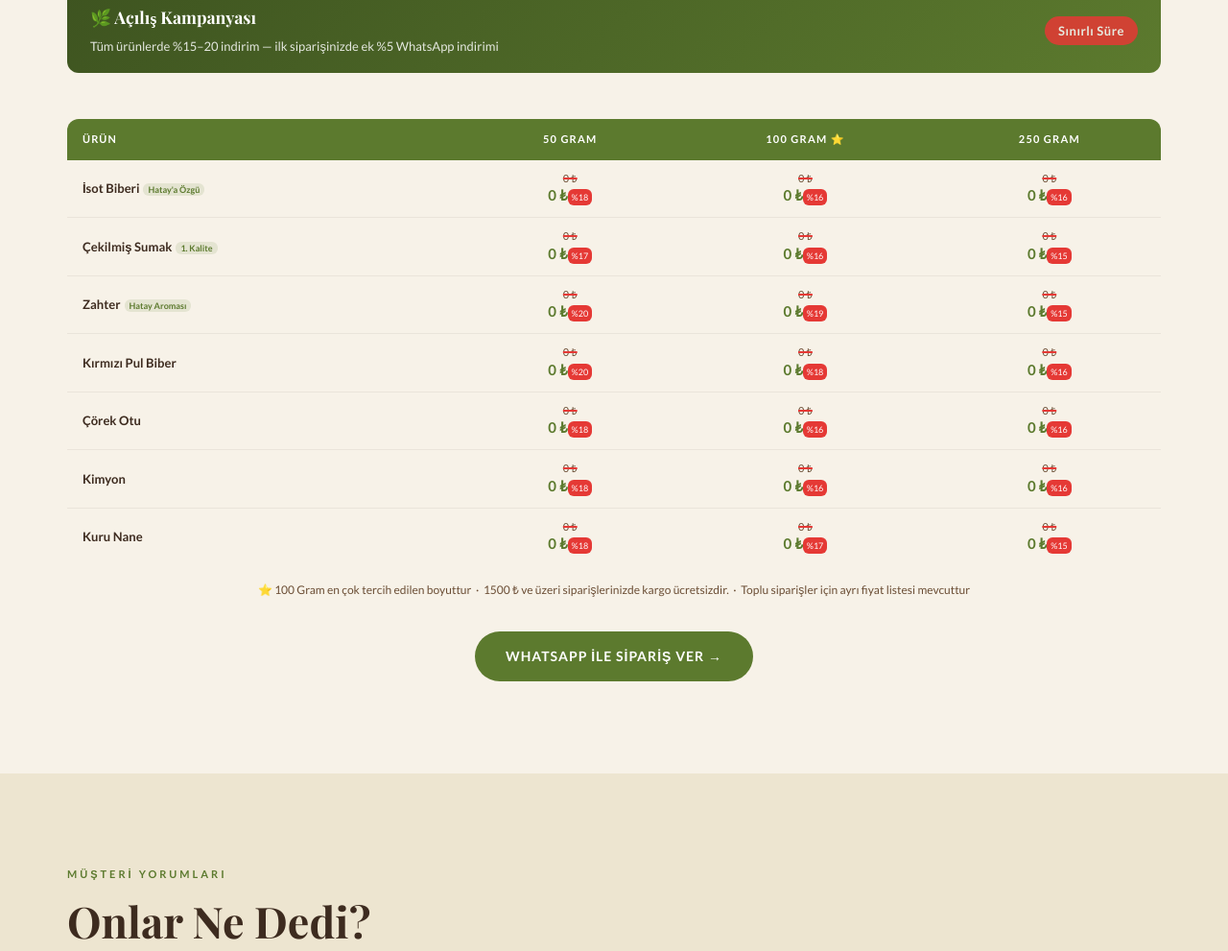
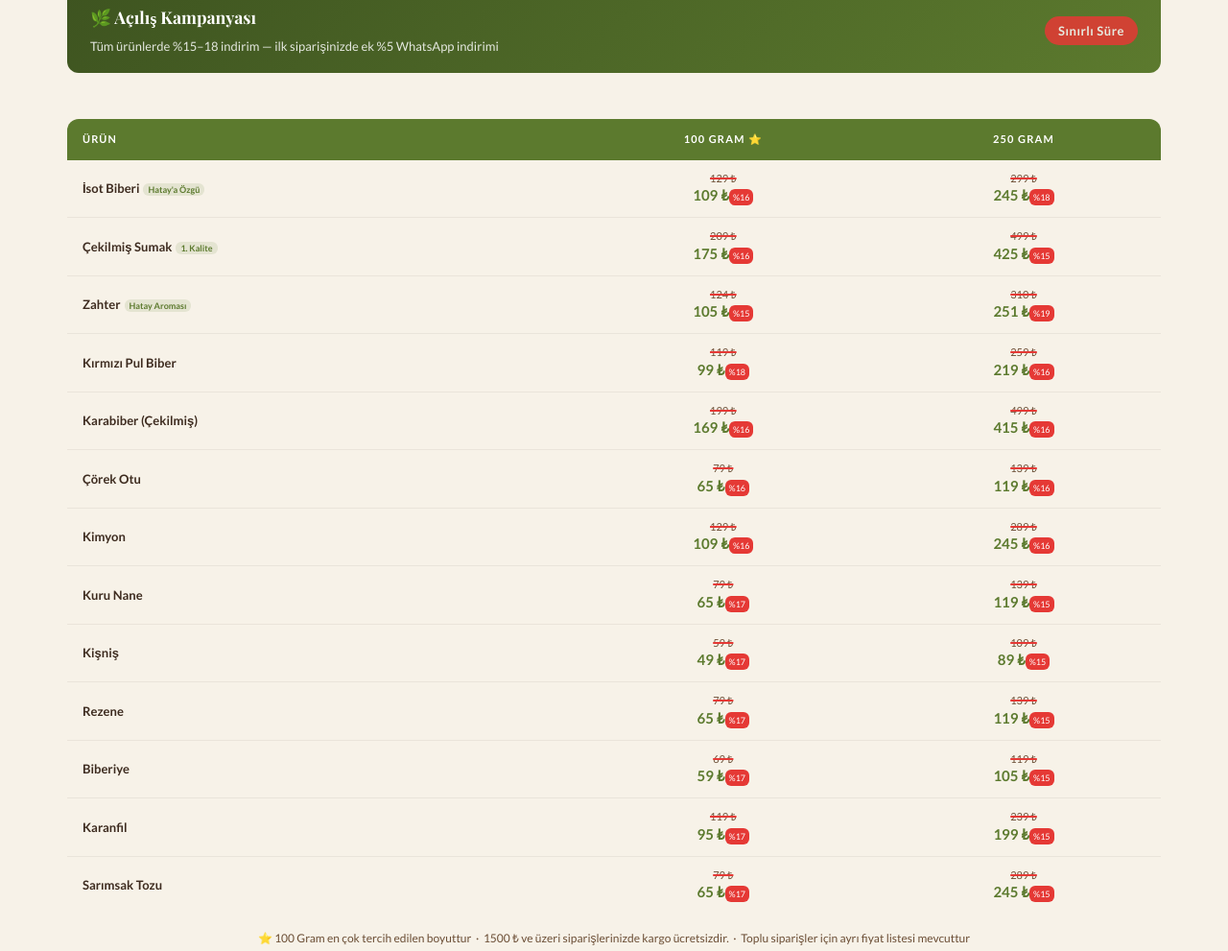
Before and after one commit to onderfrt/hatayhasadi-website, a plain HTML site: page index.html in a window 1280 px wide. Shown: the part 5553-6544 px from the top of the page at 96% size. Drawn offline with nearby package versions, Linux system fonts and the light colour scheme; a web font is replaced by a local one.

Commit message:
Add files via upload

```diff
--- a/index.html
+++ b/index.html
@@ -757,12 +757,12 @@
   <div class="container">
     <p class="section-label">Fiyat Listesi</p>
     <h2 class="section-title">Tüm Fiyatlar Bir Arada</h2>
-    <p class="section-sub">50 gr'dan 250 gr'a, her boyut için net fiyatlar. Kampanya fiyatı geçerlilik süresi sınırlıdır.</p>
+    <p class="section-sub">100 gr ve 250 gr boyutlarımız için net fiyatlar. Kampanya fiyatı geçerlilik süresi sınırlıdır.</p>
 
     <div class="promo-banner fade-in">
       <div>
         <strong>🌿 Açılış Kampanyası</strong><br>
-        <span>Tüm ürünlerde %15–20 indirim — ilk siparişinizde ek %5 WhatsApp indirimi</span>
+        <span>Tüm ürünlerde %15–18 indirim — ilk siparişinizde ek %5 WhatsApp indirimi</span>
       </div>
       <span class="promo-badge">Sınırlı Süre</span>
     </div>
@@ -772,7 +772,6 @@
       <thead>
         <tr>
           <th>Ürün</th>
-          <th>50 Gram</th>
           <th>100 Gram ⭐</th>
           <th>250 Gram</th>
         </tr>
@@ -780,46 +779,68 @@
       <tbody>
         <tr>
           <td><span class="prd-name">İsot Biberi</span><span class="prd-badge">Hatay'a Özgü</span></td>
-          <td class="pc"><span class="o">0 ₺</span><span class="n">0 ₺</span><span class="d">%18</span></td>
-          <td class="pc"><span class="o">0 ₺</span><span class="n">0 ₺</span><span class="d">%16</span></td>
-          <td class="pc"><span class="o">0 ₺</span><span class="n">0 ₺</span><span class="d">%16</span></td>
+          <td class="pc"><span class="o">129 ₺</span><span class="n">109 ₺</span><span class="d">%16</span></td>
+          <td class="pc"><span class="o">299 ₺</span><span class="n">245 ₺</span><span class="d">%18</span></td>
         </tr>
         <tr>
           <td><span class="prd-name">Çekilmiş Sumak</span><span class="prd-badge">1. Kalite</span></td>
-          <td class="pc"><span class="o">0 ₺</span><span class="n">0 ₺</span><span class="d">%17</span></td>
-          <td class="pc"><span class="o">0 ₺</span><span class="n">0 ₺</span><span class="d">%16</span></td>
-          <td class="pc"><span class="o">0 ₺</span><span class="n">0 ₺</span><span class="d">%15</span></td>
+          <td class="pc"><span class="o">209 ₺</span><span class="n">175 ₺</span><span class="d">%16</span></td>
+          <td class="pc"><span class="o">499 ₺</span><span class="n">425 ₺</span><span class="d">%15</span></td>
         </tr>
         <tr>
           <td><span class="prd-name">Zahter</span><span class="prd-badge">Hatay Aroması</span></td>
-          <td class="pc"><span class="o">0 ₺</span><span class="n">0 ₺</span><span class="d">%20</span></td>
-          <td class="pc"><span class="o">0 ₺</span><span class="n">0 ₺</span><span class="d">%19</span></td>
-          <td class="pc"><span class="o">0 ₺</span><span class="n">0 ₺</span><span class="d">%15</span></td>
+          <td class="pc"><span class="o">124 ₺</span><span class="n">105 ₺</span><span class="d">%15</span></td>
+          <td class="pc"><span class="o">310 ₺</span><span class="n">251 ₺</span><span class="d">%19</span></td>
         </tr>
         <tr>
           <td><span class="prd-name">Kırmızı Pul Biber</span></td>
-          <td class="pc"><span class="o">0 ₺</span><span class="n">0 ₺</span><span class="d">%20</span></td>
-          <td class="pc"><span class="o">0 ₺</span><span class="n">0 ₺</span><span class="d">%18</span></td>
-          <td class="pc"><span class="o">0 ₺</span><span class="n">0 ₺</span><span class="d">%16</span></td>
+          <td class="pc"><span class="o">119 ₺</span><span class="n">99 ₺</span><span class="d">%18</span></td>
+          <td class="pc"><span class="o">259 ₺</span><span class="n">219 ₺</span><span class="d">%16</span></td>
         </tr>
-
+        <tr>
+          <td><span class="prd-name">Karabiber (Çekilmiş)</span></td>
+          <td class="pc"><span class="o">199 ₺</span><span class="n">169 ₺</span><span class="d">%16</span></td>
+          <td class="pc"><span class="o">499 ₺</span><span class="n">415 ₺</span><span class="d">%16</span></td>
+        </tr>
         <tr>
           <td><span class="prd-name">Çörek Otu</span></td>
-          <td class="pc"><span class="o">0 ₺</span><span class="n">0 ₺</span><span class="d">%18</span></td>
-          <td class="pc"><span class="o">0 ₺</span><span class="n">0 ₺</span><span class="d">%16</span></td>
-          <td class="pc"><span class="o">0 ₺</span><span class="n">0 ₺</span><span class="d">%16</span></td>
+          <td class="pc"><span class="o">79 ₺</span><span class="n">65 ₺</span><span class="d">%16</span></td>
+          <td class="pc"><span class="o">139 ₺</span><span class="n">119 ₺</span><span class="d">%16</span></td>
         </tr>
         <tr>
           <td><span class="prd-name">Kimyon</span></td>
-          <td class="pc"><span class="o">0 ₺</span><span class="n">0 ₺</span><span class="d">%18</span></td>
-          <td class="pc"><span class="o">0 ₺</span><span class="n">0 ₺</span><span class="d">%16</span></td>
-          <td class="pc"><span class="o">0 ₺</span><span class="n">0 ₺</span><span class="d">%16</span></td>
+          <td class="pc"><span class="o">129 ₺</span><span class="n">109 ₺</span><span class="d">%16</span></td>
+          <td class="pc"><span class="o">289 ₺</span><span class="n">245 ₺</span><span class="d">%16</span></td>
         </tr>
         <tr>
           <td><span class="prd-name">Kuru Nane</span></td>
-          <td class="pc"><span class="o">0 ₺</span><span class="n">0 ₺</span><span class="d">%18</span></td>
-          <td class="pc"><span class="o">0 ₺</span><span class="n">0 ₺</span><span class="d">%17</span></td>
-          <td class="pc"><span class="o">0 ₺</span><span class="n">0 ₺</span><span class="d">%15</span></td>
+          <td class="pc"><span class="o">79 ₺</span><span class="n">65 ₺</span><span class="d">%17</span></td>
+          <td class="pc"><span class="o">139 ₺</span><span class="n">119 ₺</span><span class="d">%15</span></td>
+        </tr>
+        <tr>
+          <td><span class="prd-name">Kişniş</span></td>
+          <td class="pc"><span class="o">59 ₺</span><span class="n">49 ₺</span><span class="d">%17</span></td>
+          <td class="pc"><span class="o">109 ₺</span><span class="n">89 ₺</span><span class="d">%15</span></td>
+        </tr>
+        <tr>
+          <td><span class="prd-name">Rezene</span></td>
+          <td class="pc"><span class="o">79 ₺</span><span class="n">65 ₺</span><span class="d">%17</span></td>
+          <td class="pc"><span class="o">139 ₺</span><span class="n">119 ₺</span><span class="d">%15</span></td>
+        </tr>
+        <tr>
+          <td><span class="prd-name">Biberiye</span></td>
+          <td class="pc"><span class="o">69 ₺</span><span class="n">59 ₺</span><span class="d">%17</span></td>
+          <td class="pc"><span class="o">119 ₺</span><span class="n">105 ₺</span><span class="d">%15</span></td>
+        </tr>
+        <tr>
+          <td><span class="prd-name">Karanfil</span></td>
+          <td class="pc"><span class="o">119 ₺</span><span class="n">95 ₺</span><span class="d">%17</span></td>
+          <td class="pc"><span class="o">239 ₺</span><span class="n">199 ₺</span><span class="d">%15</span></td>
+        </tr>
+        <tr>
+          <td><span class="prd-name">Sarımsak Tozu</span></td>
+          <td class="pc"><span class="o">79 ₺</span><span class="n">65 ₺</span><span class="d">%17</span></td>
+          <td class="pc"><span class="o">289 ₺</span><span class="n">245 ₺</span><span class="d">%15</span></td>
         </tr>
       </tbody>
     </table>
```
